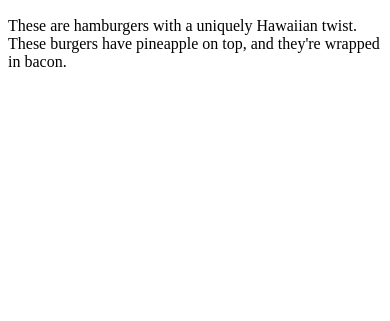
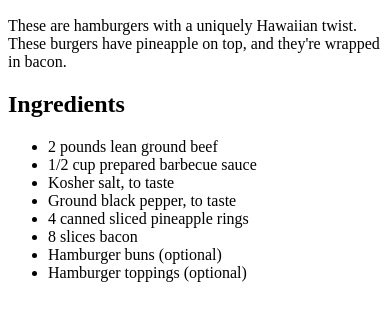
Before and after one commit to colin-intj/odin-recipes, a plain HTML site: page recipes/bacon-pine-burgers.html in a window 390 px wide. Shown: the part 471-792 px from the top of the page. Drawn offline with Linux system fonts and the light colour scheme.

Commit message:
Add ingredients for hamburgers recipe

```diff
--- a/recipes/bacon-pine-burgers.html
+++ b/recipes/bacon-pine-burgers.html
@@ -12,5 +12,16 @@
     <h2>Description</h2>
     <p>These are hamburgers with a uniquely Hawaiian twist. These burgers have
       pineapple on top, and they're wrapped in bacon.</p>
+    <h2>Ingredients</h2>
+    <ul>
+      <li>2 pounds lean ground beef</li>
+      <li>1/2 cup prepared barbecue sauce</li>
+      <li>Kosher salt, to taste</li>
+      <li>Ground black pepper, to taste</li>
+      <li>4 canned sliced pineapple rings</li>
+      <li>8 slices bacon</li>
+      <li>Hamburger buns (optional)</li>
+      <li>Hamburger toppings (optional)</li>
+    </ul>
   </body>
 </html>
```
